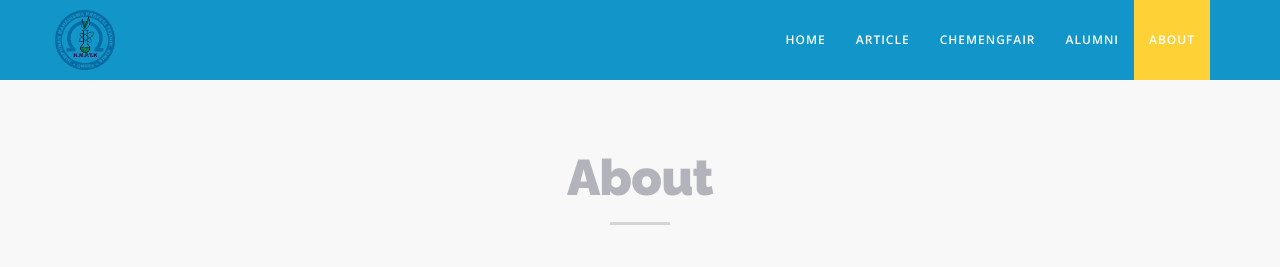
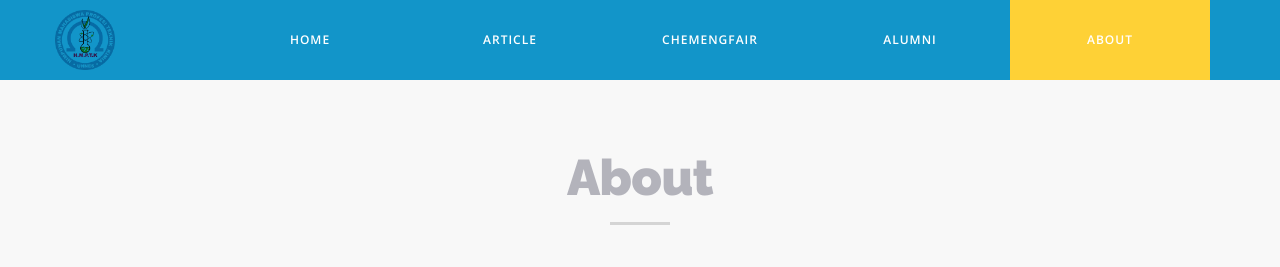
Before and after one commit to satriotol/berita_kita, a PHP site: page /aboutus.php in a window 1280 px wide. Shown: the top 267 px of the page. Run offline with PHP 8.4, Linux system fonts and the light colour scheme; some libraries are stand-ins or nearby versions.

Commit message:
njajal css baru.css

```diff
--- a/css/baru.css
+++ b/css/baru.css
@@ -828,3 +828,7 @@ a:hover {
 	-webkit-filter: grayscale(0);
 	        filter: grayscale(0);
 }
+
+li {
+	width: 200px;
+}
```
